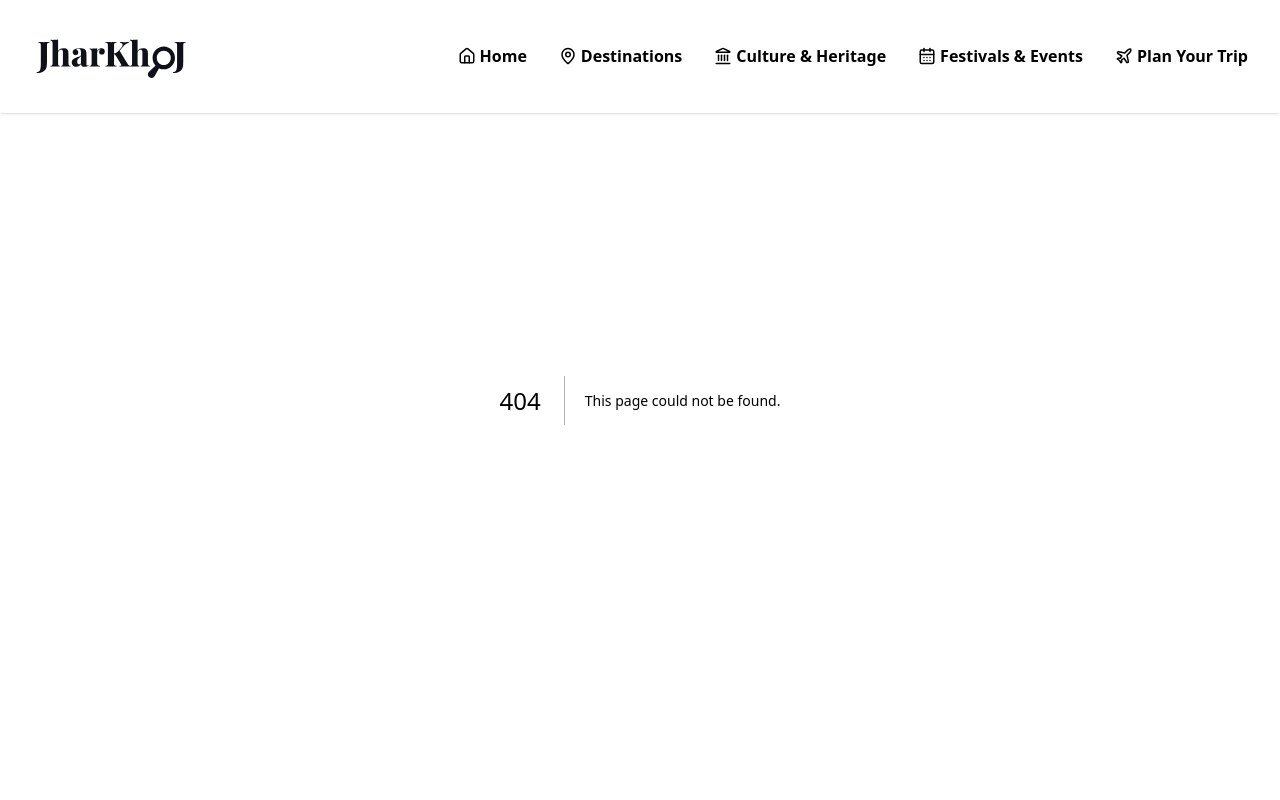
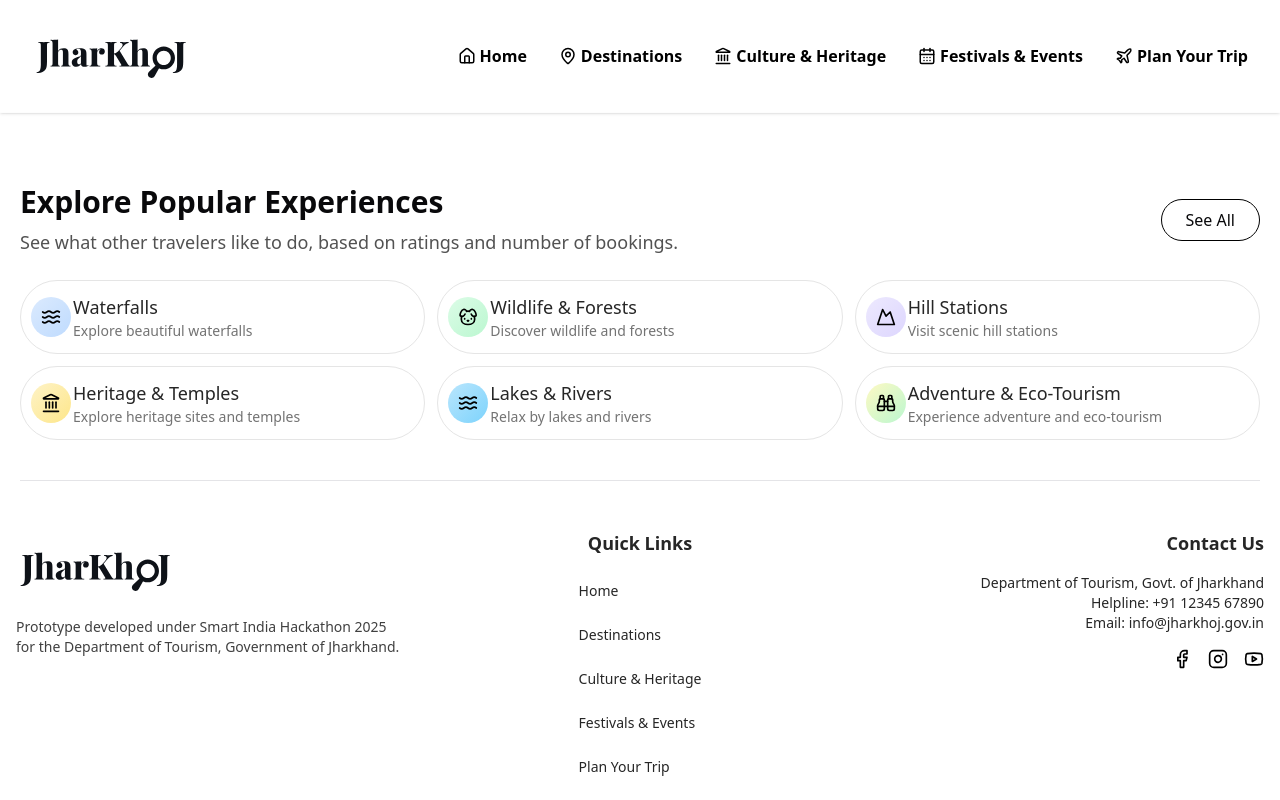
Before and after one commit to SyedAdeebWebDesigning/jharkhoj, a Next.js app: page /destinations in a window 1280 px wide. Before the commit this address had no page. Shown: the top 800 px of the page. Built offline with nearby package versions, Linux system fonts and the light colour scheme.

Commit message:
feat: add Home and PopularExperience components with layout structure

```diff
--- /dev/null
+++ b/app/destinations/page.tsx
@@ -0,0 +1,12 @@
+import PopularExperience from "@/components/shared/PopularExperience";
+import React from "react";
+
+const page = () => {
+	return (
+		<section className="mt-36 max-w-7xl mx-auto px-5">
+			<PopularExperience />
+		</section>
+	);
+};
+
+export default page;
--- a/components/shared/Footer.tsx
+++ b/components/shared/Footer.tsx
@@ -126,8 +126,9 @@ export default function Footer() {
 
 			{/* Bottom Bar */}
 			<div className="border-t border-neutral-400 mt-8 pt-4 text-center text-sm text-neutral-800">
-				© {new Date().getFullYear()} Smart India Hackathon Project - Department
-				of Tourism, Govt. of Jharkhand
+				© {new Date().getFullYear()}{" "}
+				<span className="font-semibold">DevLynk</span> Smart India Hackathon
+				Project - Department of Tourism, Govt. of Jharkhand
 			</div>
 		</section>
 	);
--- /dev/null
+++ b/components/shared/PopularExperience.tsx
@@ -0,0 +1,111 @@
+import React from "react";
+
+import Link from "next/link";
+
+import {
+	Landmark,
+	Mountain,
+	Waves,
+	Dog,
+	WavesIcon,
+	Binoculars,
+} from "lucide-react";
+import { cn } from "@/lib/utils";
+
+const PopularExperience = () => {
+	const categories = [
+		{
+			name: "Waterfalls",
+			shortDescription: "Explore beautiful waterfalls",
+			icon: WavesIcon,
+			linkUrl: "/destinations/popular-experiences?category=waterfalls",
+			bgGradient: ["#dbeafe", "#bfdbfe"], // light blue shades
+		},
+		{
+			name: "Wildlife & Forests",
+			shortDescription: "Discover wildlife and forests",
+			icon: Dog,
+			linkUrl: "/destinations/popular-experiences?category=wildlife-forests",
+			bgGradient: ["#dcfce7", "#bbf7d0"], // soft greens
+		},
+		{
+			name: "Hill Stations",
+			shortDescription: "Visit scenic hill stations",
+			icon: Mountain,
+			linkUrl: "/destinations/popular-experiences?category=hill-stations",
+			bgGradient: ["#ede9fe", "#ddd6fe"], // lavender / purple mist
+		},
+		{
+			name: "Heritage & Temples",
+			shortDescription: "Explore heritage sites and temples",
+			icon: Landmark,
+			linkUrl: "/destinations/popular-experiences?category=heritage-temples",
+			bgGradient: ["#fef3c7", "#fde68a"], // warm golden tones
+		},
+		{
+			name: "Lakes & Rivers",
+			shortDescription: "Relax by lakes and rivers",
+			icon: Waves,
+			linkUrl: "/destinations/popular-experiences?category=lakes-rivers",
+			bgGradient: ["#bae6fd", "#7dd3fc"], // aqua / sky blue
+		},
+		{
+			name: "Adventure & Eco-Tourism",
+			shortDescription: "Experience adventure and eco-tourism",
+			icon: Binoculars,
+			linkUrl:
+				"/destinations/popular-experiences?category=adventure-eco-tourism",
+			bgGradient: ["#fef9c3", "#bbf7d0"], // soft yellow-green
+		},
+	];
+
+	return (
+		<div className="py-10 border-b">
+			<div className="flex items-center justify-between md:flex-row flex-col gap-4">
+				<div className="text-center md:text-left">
+					<h2 className="text-3xl font-bold">Explore Popular Experiences</h2>
+					<p className="text-neutral-600 mt-2 text-lg">
+						See what other travelers like to do, based on ratings and number of
+						bookings.
+					</p>
+				</div>
+				<Link
+					href={"/destinations/popular-experiences?category=all"}
+					className="rounded-full border px-6 py-2 hover:bg-secondary/50 border-black hover:text-black transition">
+					See All
+				</Link>
+			</div>
+			<div className="grid gap-3 mt-6 sm:grid-cols-2 md:grid-cols-3">
+				{categories.map((category) => (
+					<Link
+						href={category.linkUrl}
+						key={category.name}
+						className="flex items-center relative group border z-10 overflow-hidden border-neutral-200 bg-white rounded-full py-3 px-3 text-sm min-w-[200px] hover:bg-secondary/50 transition">
+						<div
+							className={cn(
+								"mx-2 flex items-center justify-center transition-all duration-300",
+								"overflow-hidden " // expand on hover
+							)}>
+							<category.icon className="w-5 h-5 text-black" />
+						</div>
+
+						<div className="flex flex-col ml-1">
+							<p className="text-neutral-800 text-lg">{category.name}</p>
+							<p className="text-neutral-500 text-md line-clamp-1">
+								{category.shortDescription}
+							</p>
+						</div>
+						<div
+							className="absolute size-10 p-2 rounded-full top-4 left-[10px] -z-10 transition-all duration-700 group-hover:scale-[2000%] group-hover:left-0 group-hover:top-0 overflow-hidden"
+							style={{
+								background: `linear-gradient(135deg, ${category.bgGradient[0]}, ${category.bgGradient[1]})`,
+							}}
+						/>
+					</Link>
+				))}
+			</div>
+		</div>
+	);
+};
+
+export default PopularExperience;
```
Also changed, not shown: app/(root)/page.tsx (renamed from app/page.tsx), temp.ts (added).
